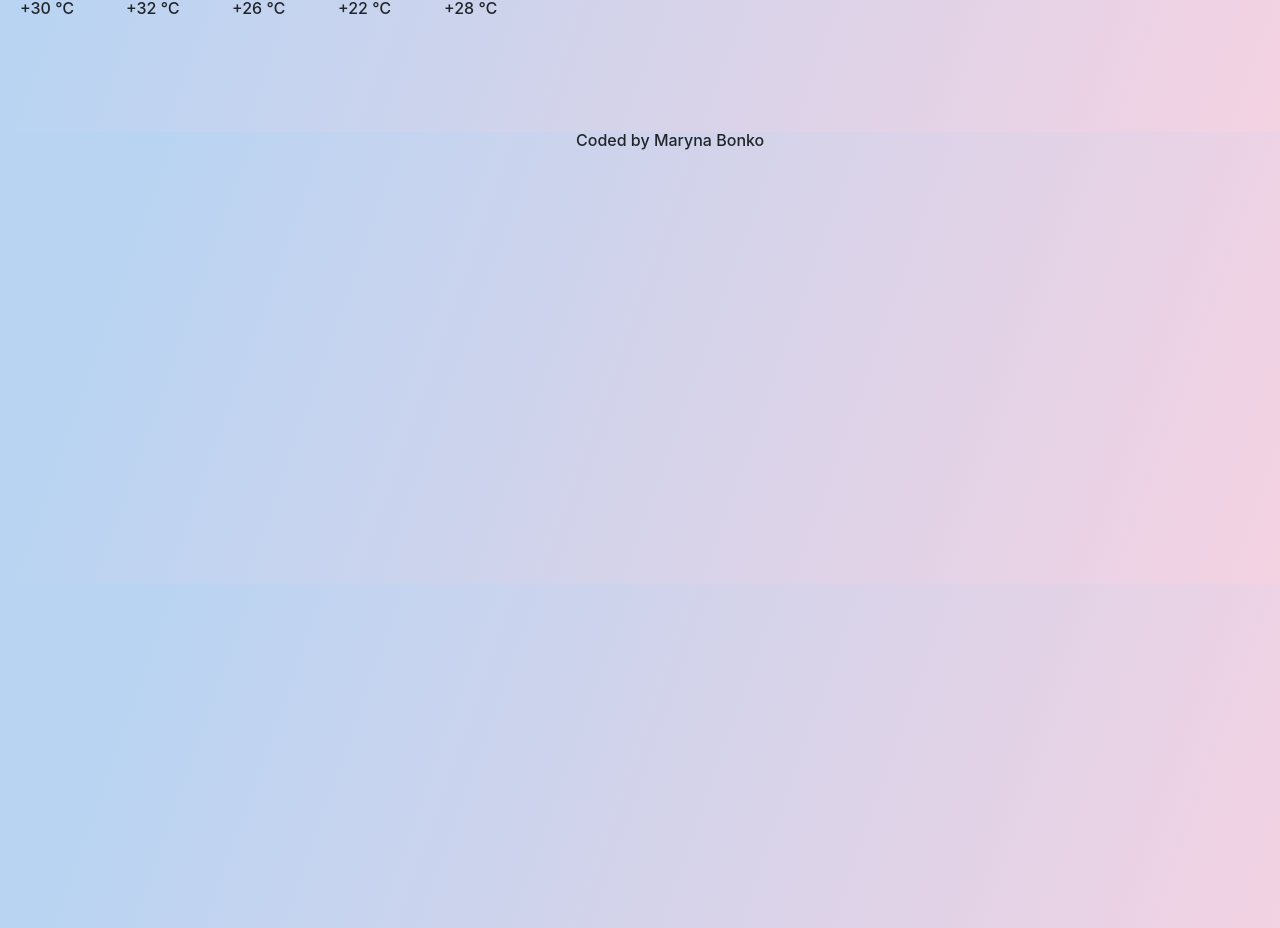
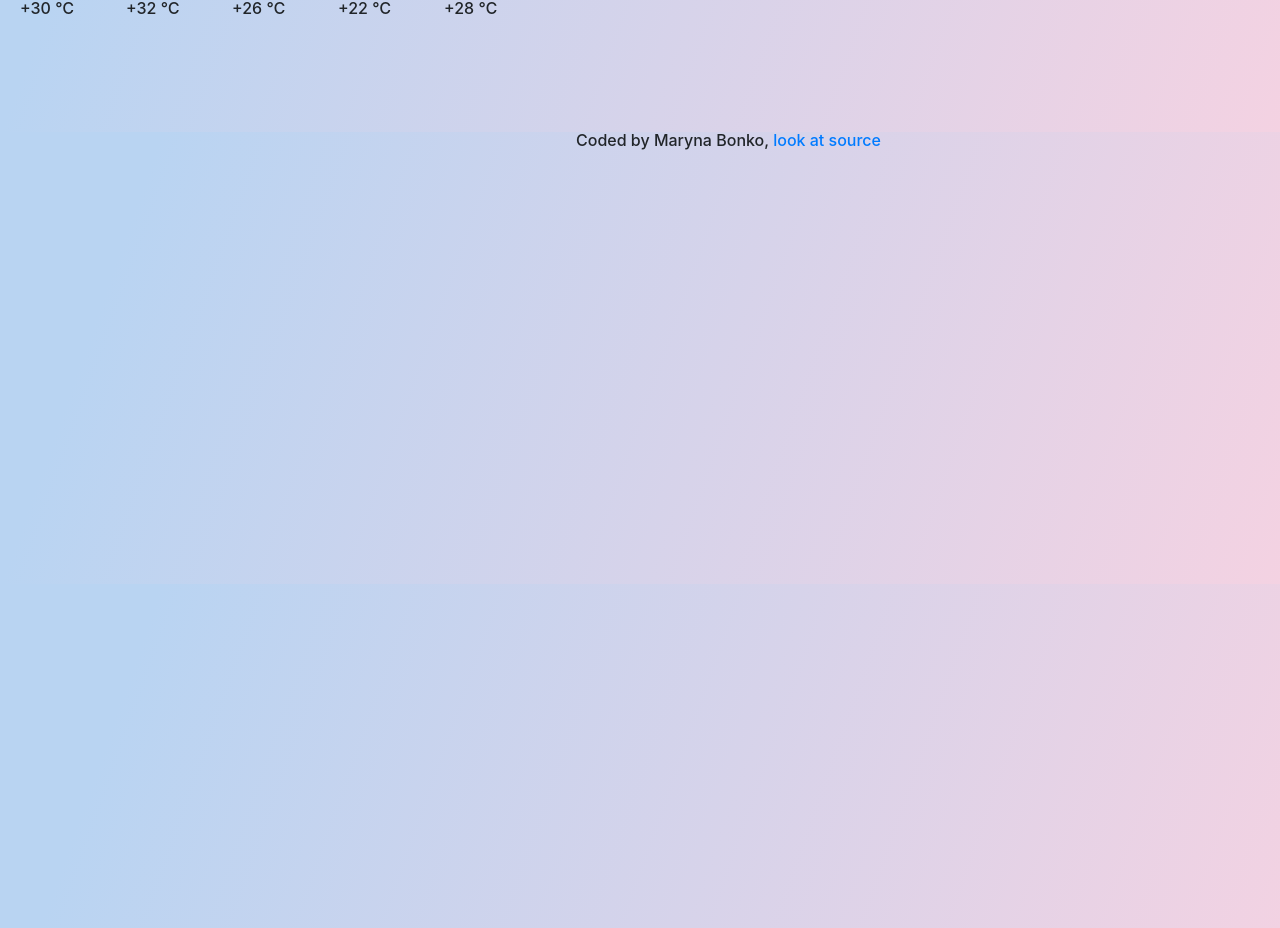
Before and after one commit to Verlong/Weather-app-project, a website built with Parcel: page index.html in a window 1280 px wide. Shown: the part 772-1700 px from the top of the page. Built offline with nearby package versions, Linux system fonts and the light colour scheme; no server answers.

Commit message:
add link Github
add link Github near by "Coded by Maryna Bonko"

```diff
--- a/index.html
+++ b/index.html
@@ -93,7 +93,7 @@
             </div>
           </div>
         </div>
-        <center><div class="coded-by">Coded by Maryna Bonko</div></center>
+        <center><div class="coded-by">Coded by Maryna Bonko, <a href="https://github.com/Verlong/Weather-app-project"> look at source</a></div></center>
 
 
 
```
